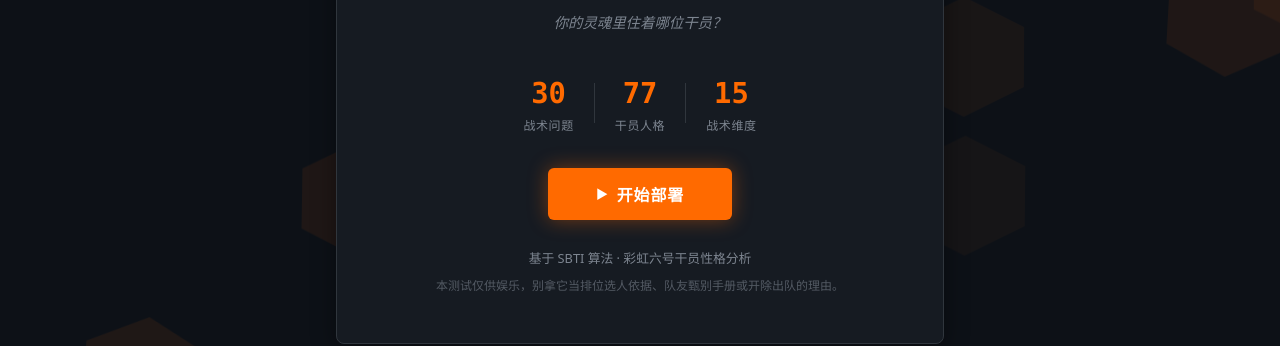
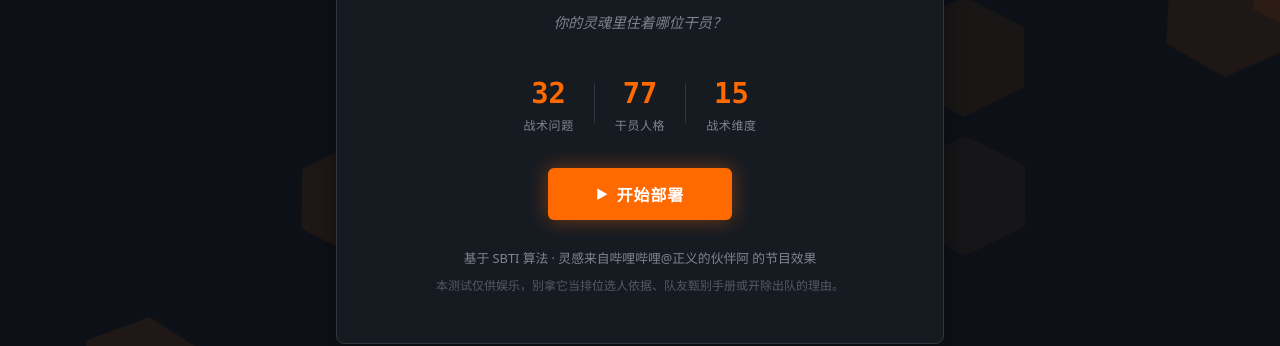
Before and after one commit to LaT-Tee/R6TI, a Vue app: page / in a window 1280 px wide. Shown: the part 354-700 px from the top of the page. Built offline with nearby package versions, Linux system fonts and the light colour scheme.

Commit message:
fix: update question count display and credit text

```diff
--- a/src/components/IntroPage.vue
+++ b/src/components/IntroPage.vue
@@ -24,7 +24,7 @@ defineEmits(['start'])
       <div class="intro-info">
         <div class="info-grid">
           <div class="info-item">
-            <span class="info-num">30</span>
+            <span class="info-num">32</span>
             <span class="info-label">战术问题</span>
           </div>
           <div class="info-divider"></div>
--- a/src/data/config.json
+++ b/src/data/config.json
@@ -12,7 +12,7 @@
   "display": {
     "title": "R6TI 战术人格测试",
     "subtitle": "你的灵魂里住着哪位干员？",
-    "credit": "基于 SBTI 算法 · 彩虹六号干员性格分析",
+    "credit": "基于 SBTI 算法 · 灵感来自哔哩哔哩@正义的伙伴阿 的节目效果",
     "funNote": "本测试仅供娱乐，别拿它当排位选人依据、队友甄别手册或开除出队的理由。",
     "funNoteSpecial": "本测试仅供娱乐。隐藏干员和新兵兜底都是彩蛋，别太当真。不过话说回来，也许这就是真实的你？"
   },
```
